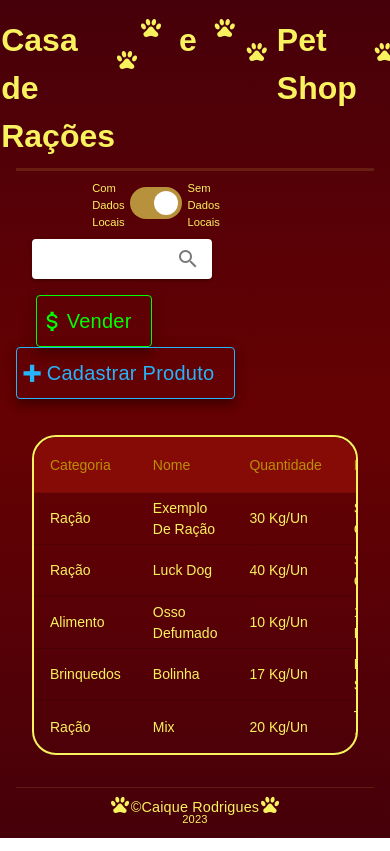
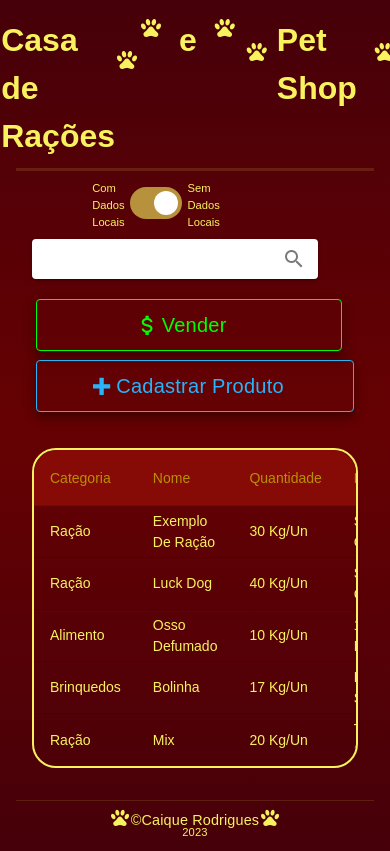
Before and after one commit to Caiqueerodrigues/-controleEstoque-v2, a Nuxt app: page / in a window 390 px wide. Shown: the top 851 px of the page. Built offline with nearby package versions, Linux system fonts and the light colour scheme.

Commit message:
mideaquerie btn

```diff
--- a/components/MainPage.vue
+++ b/components/MainPage.vue
@@ -90,7 +90,8 @@
         >
             <!--search-->
             <v-col
-                cols="8"
+                cols="12"
+                md="8"
             >
                 <Search :estoqueLocal="estoqueLocal" :dados="dadosAtuais" :salvarLocal="salvarLocal" />
             </v-col>
@@ -127,6 +128,7 @@
                     color="#28B4FA"
                     class="px-2 text-h6 mx-0"
                     v-bind="props"
+                    id="btnCadastrar"
                 >
                     <template
                         v-slot:prepend
@@ -355,5 +357,14 @@ export default {
             font-size: .9em;
             margin-bottom: -20px !important;
         }
-}
+    @media (max-width: 447px) {
+        .v-btn {
+            margin: 4px auto !important;
+            padding: 0px 103px !important;
+        }
+        #btnCadastrar {
+            margin: 5px 20px 0 !important;
+        }
+    }
+    }
 </style>
```
